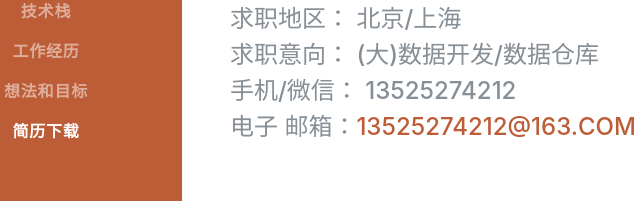
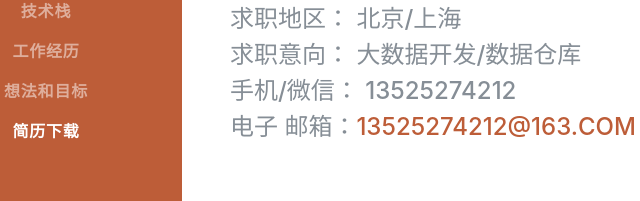
Before and after one commit to liu-chaoling/liu-chaoling.github.io, a plain HTML site: page index.html in a window 1280 px wide. Shown: the part 481-682 px from the top of the page, 90-730 px from the left. Drawn offline with Linux system fonts and the light colour scheme; a web font is replaced by a local one.

Commit message:
Update index.html

```diff
--- a/index.html
+++ b/index.html
@@ -89,7 +89,7 @@
           <a>毕业时间： 2019 年 </a><br>
           <a>工作经验：  </a><script>document.write(workExperience);</script> 年<br>
           <a>求职地区：  北京/上海</a><br>
-          <a>求职意向： (大)数据开发/数据仓库</a><br>
+          <a>求职意向： 大数据开发/数据仓库</a><br>
           <a>手机/微信： 13525274212</a><br>
           <a>电子  邮箱：</a><a href="mailto:13525274212@163.com">13525274212@163.com</a><br>
 
```
